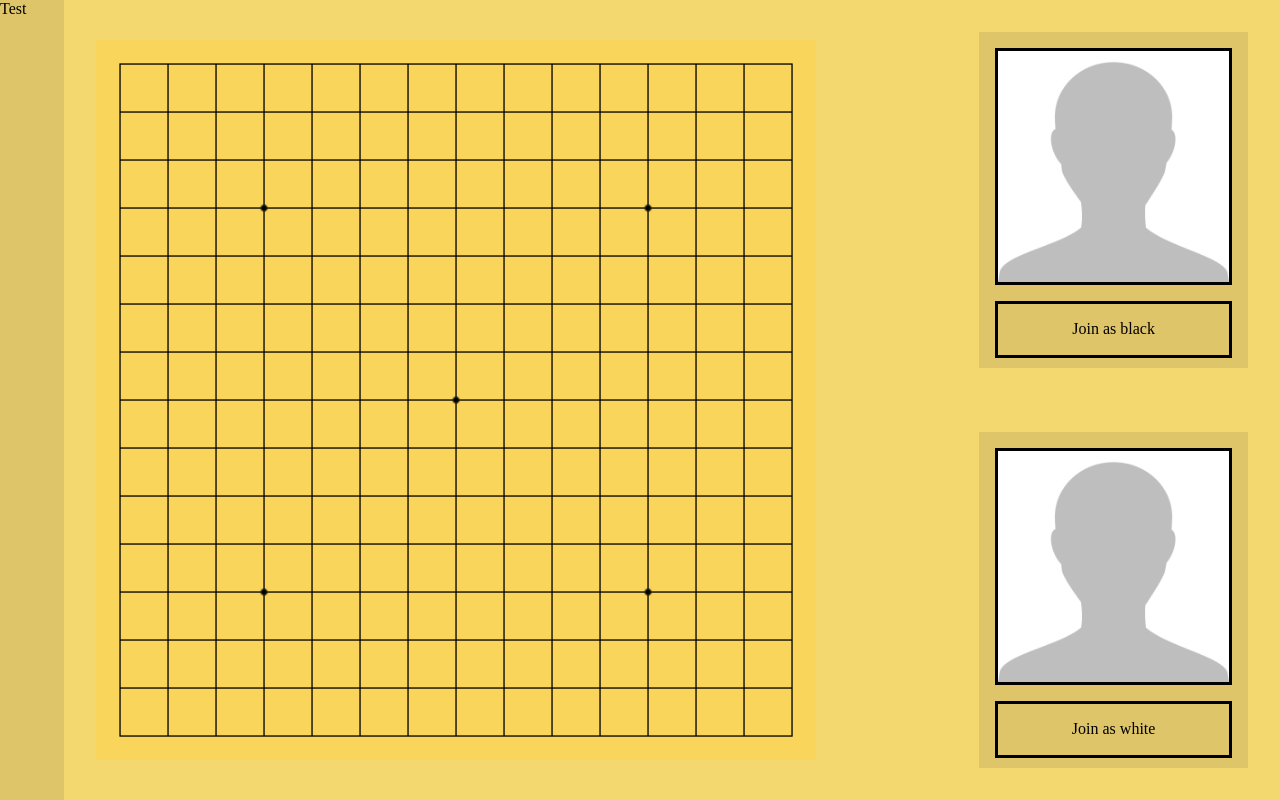
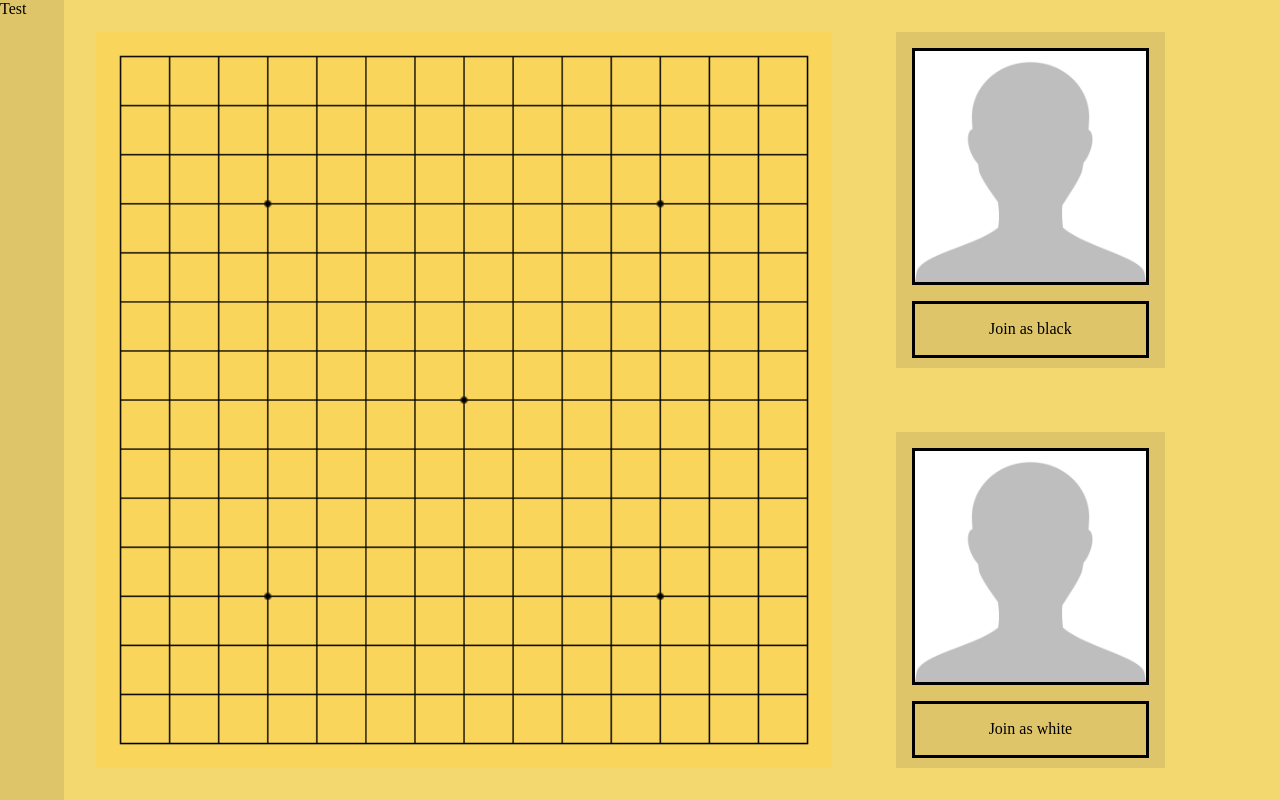
Before and after one commit to GomokuApp/GomokuApp, a Flask app: page /gomoku/1 in a window 1280 px wide. Run offline with Flask 3, Linux system fonts and the light colour scheme.

Commit message:
feat: some changes

```diff
--- a/static/gomoku/style.css
+++ b/static/gomoku/style.css
@@ -23,7 +23,7 @@
 
     .game-menu {
         float: right;
-        width: var(--game-menu-short-side-length);
+        flex-direction: column;
         position: relative;
         top: 50%;
         transform: translateY(-50%);
@@ -60,7 +60,6 @@
     }
 
     .game-menu {
-        display: flex;
         justify-content: center;
     }
 
@@ -175,6 +174,7 @@
 }
 
 .game-menu {
+    display: flex;
     flex: none;
     height: fit-content;
 }
```
